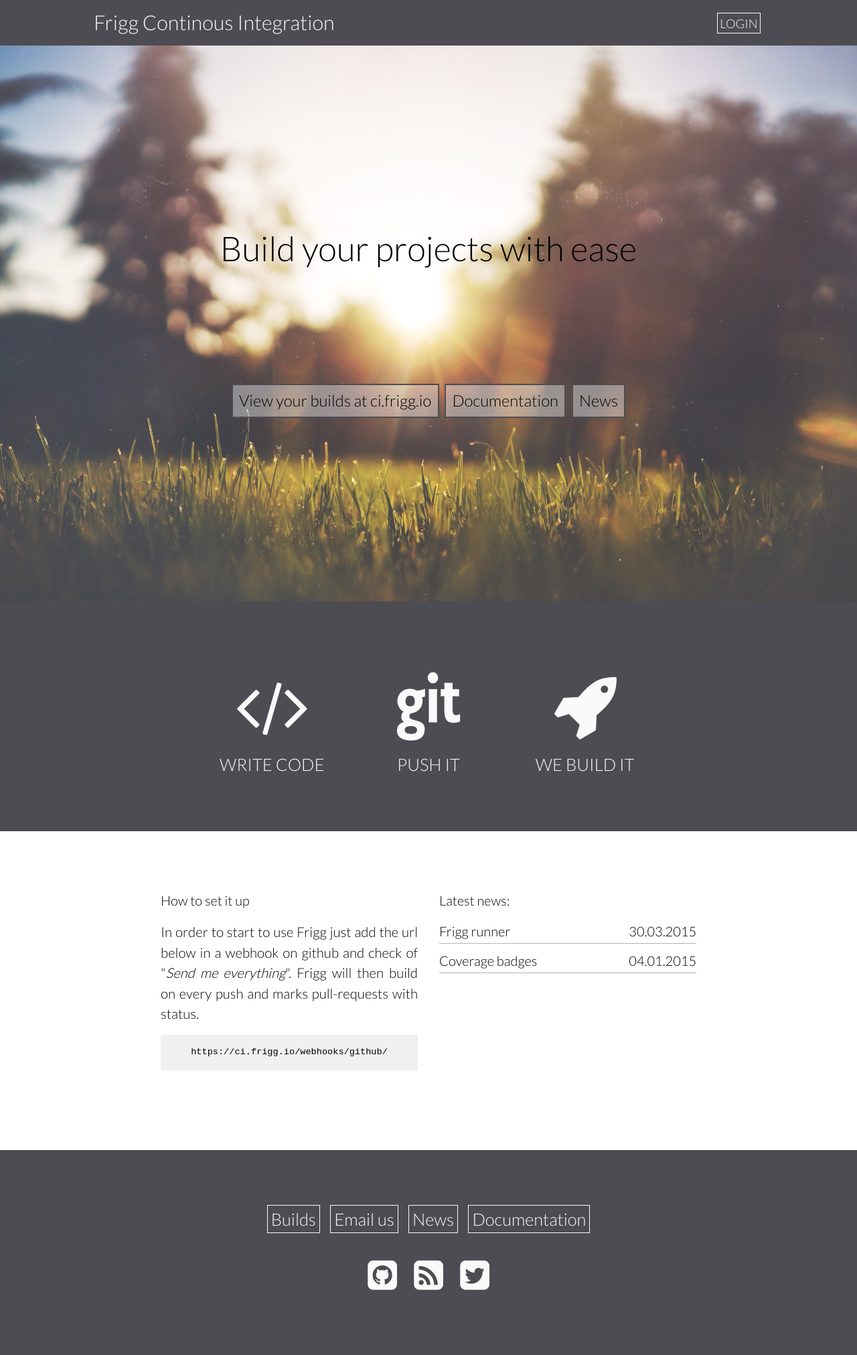
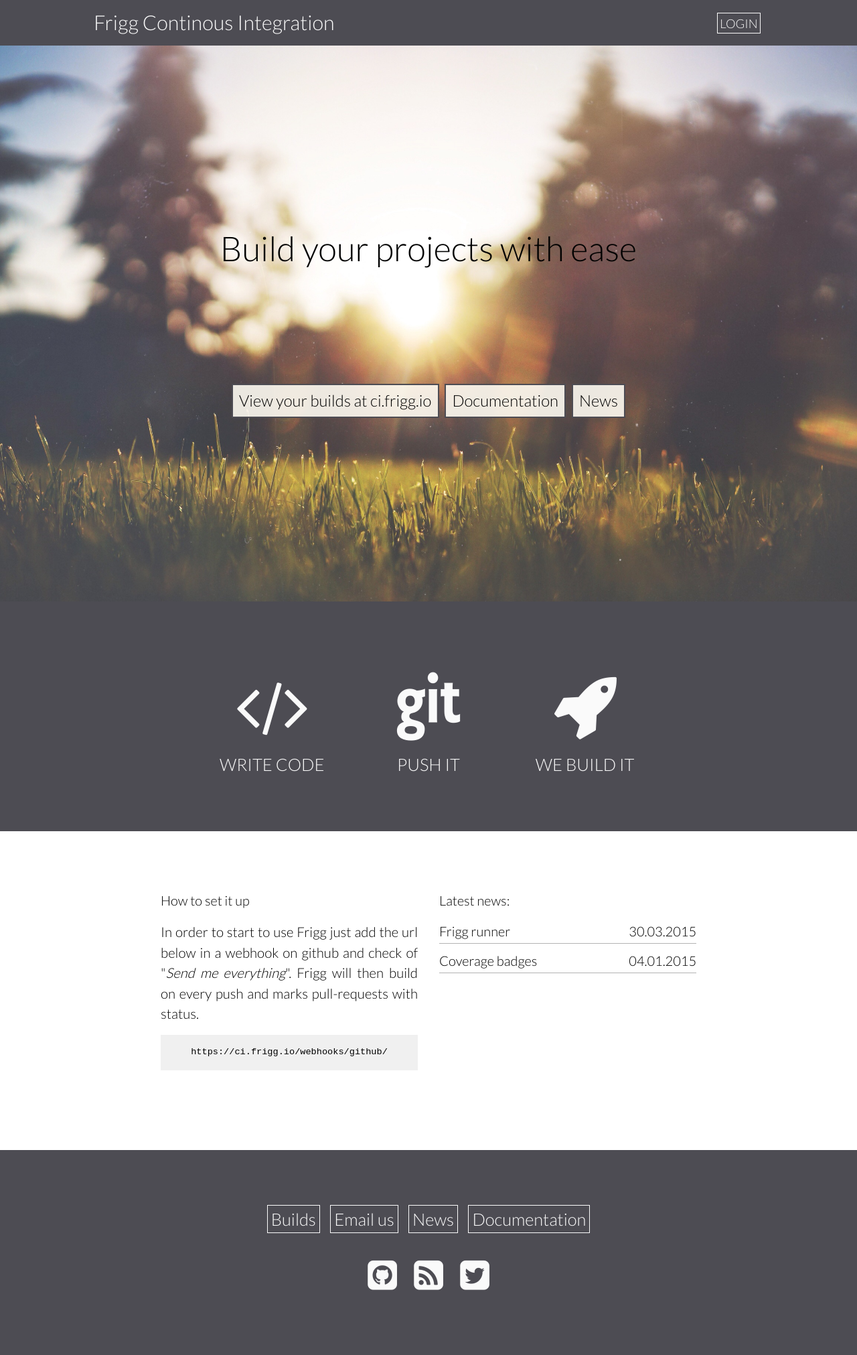
Before and after one commit to frigg/frigg.github.io, a Jekyll site: the page built from index.html, in a window 1280 px wide. Shown: the whole page at 67% size. Built offline with Jekyll 4.4.1, drawn with Linux system fonts in a browser that asks for light colours; nearby versions of some CDN libraries.

Commit message:
Change colors of landing page button

```diff
--- a/_sass/_landing_page.sass
+++ b/_sass/_landing_page.sass
@@ -21,13 +21,13 @@
 
     .btn
       color: black
-      background: rgba(250, 250, 250, 0.4)
+      background: rgba(253, 250, 241, 0.9)
 
       &:hover
         color: darken($color-btn, 10%)
         border-color: darken($color-btn, 10%)
-        background-color: lighten($color-btn, 30%)
-        transition: all 0.4s ease-out
+        background-color: lighten($color-btn, 90%)
+        transition: all 0.1s ease-out
 
   .features-wrapper
     margin: 0
```
